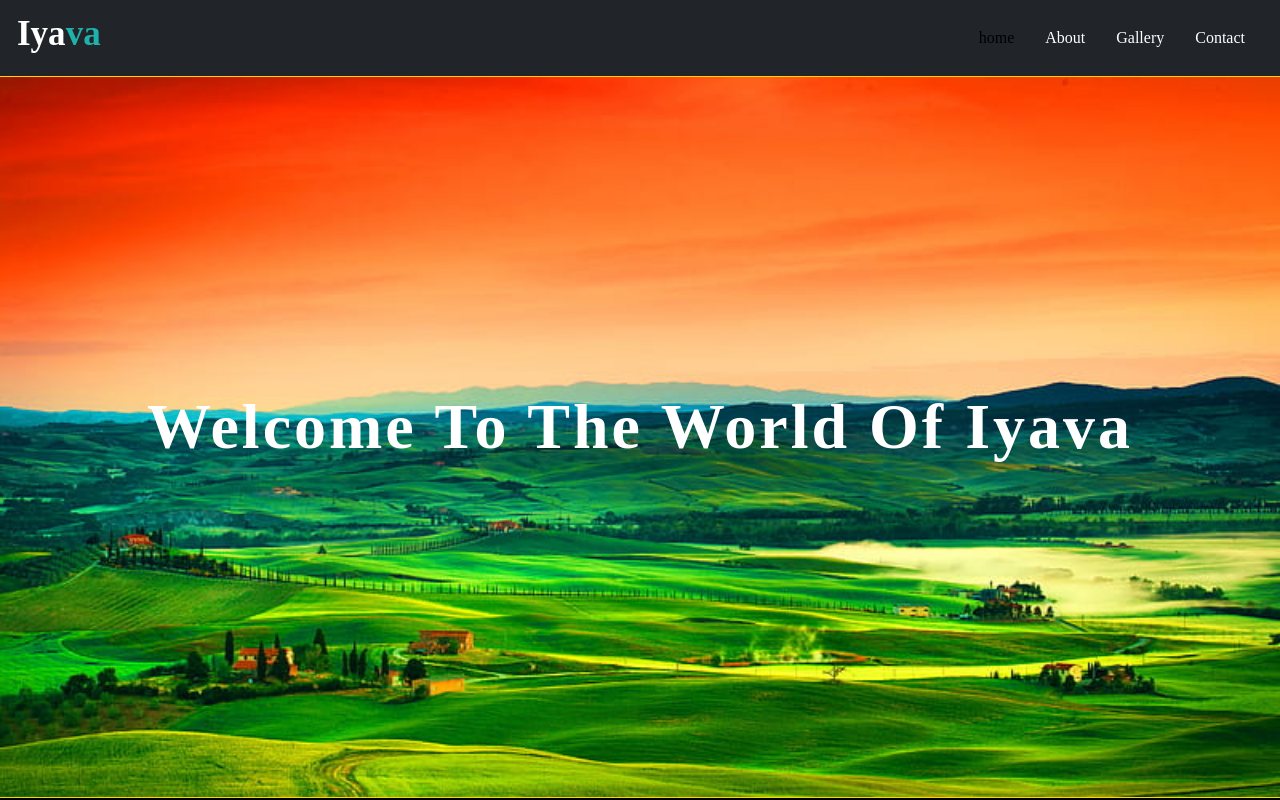
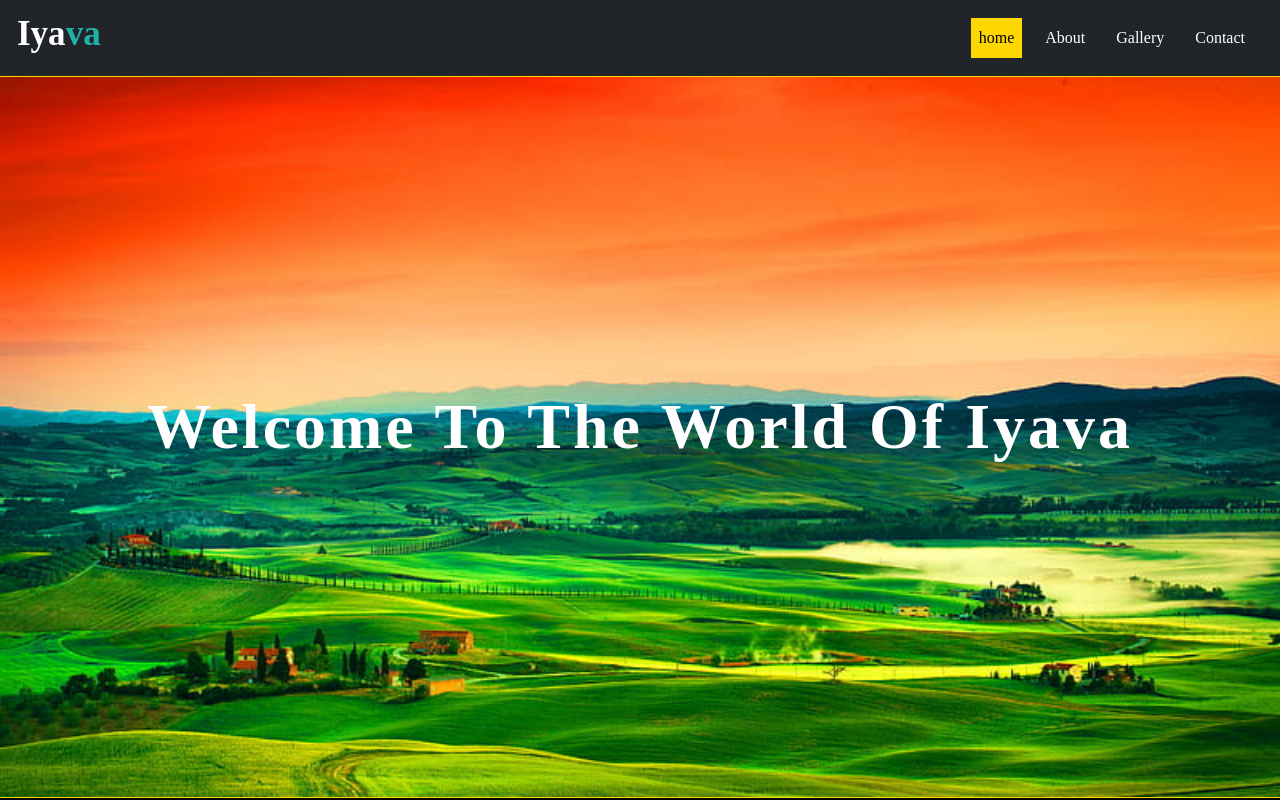
Before and after one commit to jaydipsinh2054/iyava, a plain HTML site: page index.html in a window 1280 px wide. Shown: the top 800 px of the page. Drawn offline with Linux system fonts and the light colour scheme; a web font is replaced by a local one.

Commit message:
Add files via upload

```diff
--- a/css/styles.css
+++ b/css/styles.css
@@ -34,6 +34,10 @@ body {
 .navbar-toggler {
     background-color: white;
     border: none;
+}
+
+.active {
+    background-color: gold;
 }
 
 .hero {
```
